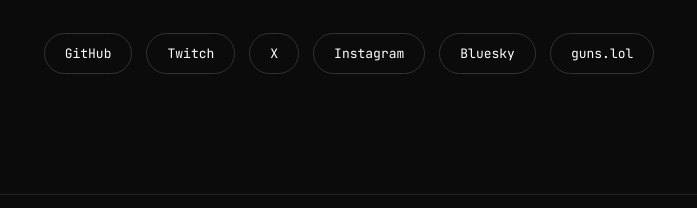
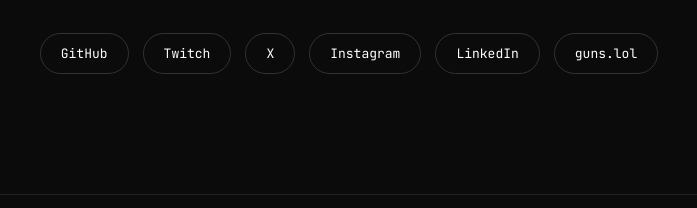
Before and after one commit to VadikGoel/portfolio, a plain HTML site: page index.html in a window 1280 px wide. Shown: the part 4552-4760 px from the top of the page, 291-988 px from the left. Drawn offline with Linux system fonts and the light colour scheme.

Commit message:
Update index.html

```diff
--- a/index.html
+++ b/index.html
@@ -191,8 +191,8 @@
         <a class="social-pill" href="https://github.com/VadikGoel" target="_blank" rel="noopener">GitHub</a>
         <a class="social-pill" href="https://www.twitch.tv/vyper_gamer" target="_blank" rel="noopener">Twitch</a>
         <a class="social-pill" href="https://x.com/VyperGamer" target="_blank" rel="noopener">X</a>
-        <a class="social-pill" href="https://www.instagram.com/vadik_goyal/" target="_blank" rel="noopener">Instagram</a>
-        <a class="social-pill" href="https://bsky.app/profile/vyper-gamer.bsky.social" target="_blank" rel="noopener">Bluesky</a>
+        <a class="social-pill" href="https://www.instagram.com/vadik_goel/" target="_blank" rel="noopener">Instagram</a>
+        <a class="social-pill" href="https://www.linkedin.com/in/vadik-goel/" target="_blank" rel="noopener">LinkedIn</a>
         <a class="social-pill" href="https://guns.lol/vypergamer" target="_blank" rel="noopener">guns.lol</a>
       </div>
     </div>
```
